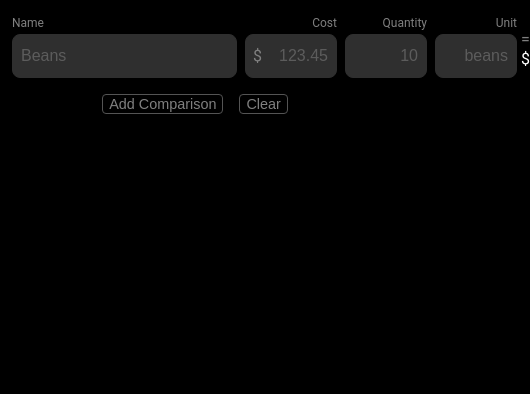
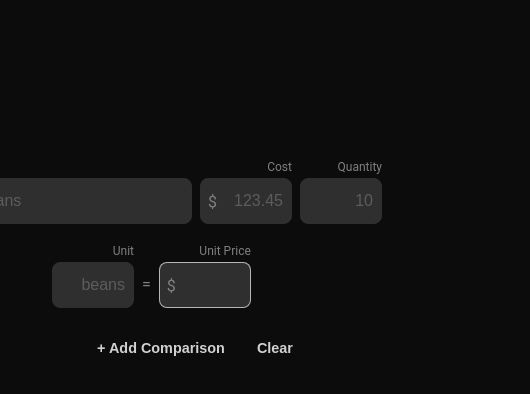
Before and after one commit to mjleonides/unit-pricer, a Vue app: page / in a window 390 px wide. Shown: the top 394 px of the page, 530 px wide, since content can reach past the window. Built offline with nearby package versions, Linux system fonts and the light colour scheme; the HTML template or start-up script is replaced by a standard one.

Commit message:
Progress. Ready for mobile testing

```diff
--- a/src/App.vue
+++ b/src/App.vue
@@ -9,7 +9,7 @@
     />
 
     <div class="button-container">
-      <button @click="store.addPrice">Add Comparison</button>
+      <button @click="store.addPrice">+ Add Comparison</button>
       <button @click="store.clear">Clear</button>
     </div>
   </div>
@@ -22,43 +22,48 @@ const store = usePricesStore()
 </script>
 
 <style>
+:root {
+  --bg-color: rgb(12, 12, 12);
+}
+
 body {
-  background-color: black;
+  background-color: var(--bg-color);
   color: white;
   font-family: Roboto, 'Open Sans', 'Helvetica Neue', sans-serif;
-}
-.table {
-  margin: 0 auto;
-  max-width: max-content;
-  /* display: flex;
-  flex-direction: row;
-  justify-content: center; */
+  padding: 0;
 }
 
 .line-item:first-of-type label {
   display: block;
 }
 
-.button-container {
-  margin: 0.5rem 0;
-  display: flex;
-  flex-direction: row;
-  justify-content: center;
-}
-
 button {
-  background-color: black;
-  color: grey;
-  border: solid 1px rgb(84, 84, 84);
-  border-radius: 4px;
-  margin: 0 0.5rem;
+  background-color: var(--bg-color);
+  color: rgb(209, 209, 209);
+  border: none;
+  border-radius: 10px;
   cursor: pointer;
   font-size: 0.9rem;
+  font-weight: 600;
+  padding: 0.5rem 0.75rem;
 }
 
 button:hover,
 button:focus-visible {
-  background-color: rgb(84, 84, 84);
-  color: white;
+  background-color: rgba(70, 70, 70, 0.664);
+  transition: background-color 0.3s ease-in-out;
 }
 </style>
+
+<style scoped>
+.table {
+  margin: 10rem auto;
+  max-width: max-content;
+}
+.button-container {
+  display: flex;
+  flex-direction: row;
+  justify-content: center;
+  gap: 0.5rem;
+}
+</style>
--- a/src/components/FieldComponent.vue
+++ b/src/components/FieldComponent.vue
@@ -3,7 +3,14 @@
     <label class="label" :for="id">{{ label }}</label>
     <div class="input-container">
       <span v-if="prefix" class="prefix">{{ prefix }}</span
-      ><input :id="id" :type="type" :name="name" :placeholder="placeholder" v-model="value" />
+      ><input
+        :id="id"
+        :type="type"
+        :name="name"
+        :placeholder="placeholder"
+        v-model="value"
+        :readonly="readonly"
+      />
     </div>
   </div>
 </template>
@@ -19,6 +26,7 @@ interface Props {
   type: 'text' | 'number'
   modelValue?: any
   prefix?: string
+  readonly?: boolean
 }
 
 // interface PropsText {
@@ -53,7 +61,6 @@ const value = computed({
 
 <style scoped>
 .field {
-  margin: 0.5rem 0.25rem;
   display: flex;
   flex-direction: column;
 }
@@ -72,8 +79,8 @@ input {
   color: white;
   border-radius: 8px;
   padding: 0.75rem 0.5rem;
-  max-width: 100%;
   font-size: 1rem;
+  min-height: 1.25rem;
 }
 
 .prefix {
--- a/src/components/LineItem.vue
+++ b/src/components/LineItem.vue
@@ -1,5 +1,16 @@
 <template>
   <div class="line-item">
+    <div class="row">
+      <div class="button-container">
+        <button
+          v-if="store.priceCount > 1"
+          id="remove-button"
+          title="Remove line"
+          @click="emit('onRemove')"
+        >
+          x
+        </button>
+      </div>
       <FieldComponent
         :id="`row-${price.key}-name`"
         name="name"
@@ -30,6 +41,8 @@
         :model-value="price.quantity"
         @update:model-value="(newValue) => store.updatePrice(price.key, 'quantity', newValue)"
       />
+    </div>
+    <div class="row">
       <FieldComponent
         :id="`row-${price.key}-unit`"
         class="small-field"
@@ -41,16 +54,19 @@
         @update:model-value="(newValue) => store.updatePrice(price.key, 'unit', newValue)"
       />
       <div class="result-container">
-      <span> = </span><span class="result">{{ `$${unitPriceDisplay}` }}</span
-      ><span class="unit" v-if="price.unit"> / {{ price.unit }}</span>
-      <button
-        v-if="store.priceCount > 1"
-        id="remove-button"
-        title="Remove line"
-        @click="emit('onRemove')"
-      >
-        x
-      </button>
+        <span class="fill">=</span>
+        <FieldComponent
+          :id="`row-${price.key}-result`"
+          name="result"
+          class="small-field result"
+          label="Unit Price"
+          type="text"
+          readonly
+          :modelValue="unitPriceDisplay"
+          prefix="$"
+        />
+        <span v-if="price.unit" class="fill">{{ price.unit }}</span>
+      </div>
     </div>
   </div>
 </template>
@@ -89,15 +105,25 @@ const unitPriceDisplay = computed(() => {
 </script>
 
 <style scoped>
-.line-item {
+.line-item,
+.row {
   display: flex;
   flex-direction: row;
+  justify-content: flex-start;
   align-items: end;
+  gap: 0.5rem;
+  margin-bottom: 0.75rem;
+}
+
+@media screen and (max-width: 796px) {
+  .line-item {
+    flex-direction: column;
+  }
 }
 
 :deep(.small-field input) {
+  text-align: right;
   max-width: 4rem;
-  text-align: right;
 }
 
 :deep(.small-field label) {
@@ -105,11 +131,31 @@ const unitPriceDisplay = computed(() => {
 }
 
 .result-container {
-  margin-bottom: 1.125rem;
   color: grey;
+  min-width: 15rem;
+  display: flex;
+  flex-direction: row;
+  align-items: flex-end;
+  gap: 0.5rem;
+}
+
+:deep(.result input) {
+  border-color: rgba(255, 255, 255, 0.651);
+}
+
+.button-container {
+  margin-bottom: 0.5rem;
+  min-width: 2rem;
 }
 
 .result {
   color: white;
 }
+
+.fill {
+  min-height: 3rem;
+  display: flex;
+  flex-direction: row;
+  align-items: center;
+}
 </style>
```
Lines whose indentation alone changed are shown as unchanged.
